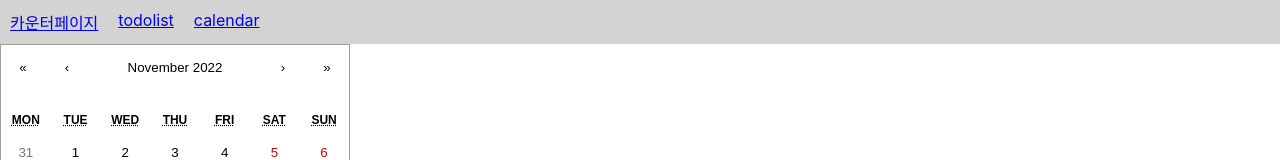
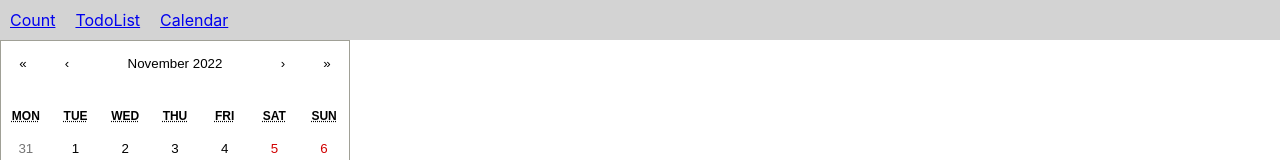
Before and after one commit to bjw1622/reacttodolist, a React (Create React App) app: page / in a window 1280 px wide. Shown: the top 160 px of the page. Built offline with nearby package versions, Linux system fonts and the light colour scheme.

Commit message:
laytout stylecomponet 수정

```diff
--- a/src/components/Layout.js
+++ b/src/components/Layout.js
@@ -18,13 +18,13 @@ const Layout = () => {
         }}
       >
         <UlStyle>
-          <Link to={"/count"}>카운터페이지</Link>
+          <Link to={"/count"}>Count</Link>
         </UlStyle>
         <UlStyle>
-          <Link to={"/"}>todolist</Link>
+          <Link to={"/"}>TodoList</Link>
         </UlStyle>
         <UlStyle>
-          <Link to={"/calendar"}>calendar</Link>
+          <Link to={"/calendar"}>Calendar</Link>
         </UlStyle>
       </header>
       <main>
```
